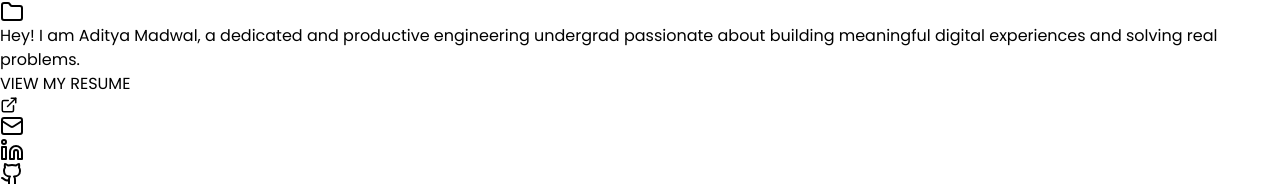
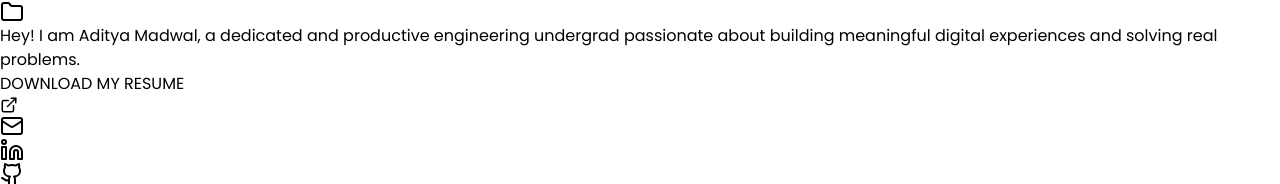
Before and after one commit to Aditya-madwal/my_portfolio, a React (Vite) app in the folder new_portfolio/: page / in a window 1280 px wide. Shown: the part 360-544 px from the top of the page. Built offline with nearby package versions, Linux system fonts and the light colour scheme.

Commit message:
refactor : resume pdf changed

```diff
--- a/new_portfolio/src/sections/Hero.jsx
+++ b/new_portfolio/src/sections/Hero.jsx
@@ -26,7 +26,7 @@ function Hero() {
               href="/Aditya_Madwal_resume.pdf"
               download
               className="bg-black text-white px-8 py-4 rounded-full font-medium flex items-center gap-2 w-fit transition-all duration-300 ease-in-out hover:-translate-y-2 hover:-translate-x-2 hover:shadow-[6px_6px_0_0_black] cursor-pointer hover:text-black hover:bg-white hover:border-black hover:border">
-              VIEW MY RESUME
+              DOWNLOAD MY RESUME
               <ExternalLink size={18} />
             </a>
             <div className="flex space-x-4">
```
Also changed, not shown: 1 other file (tests, documents, lock files or other folders).
